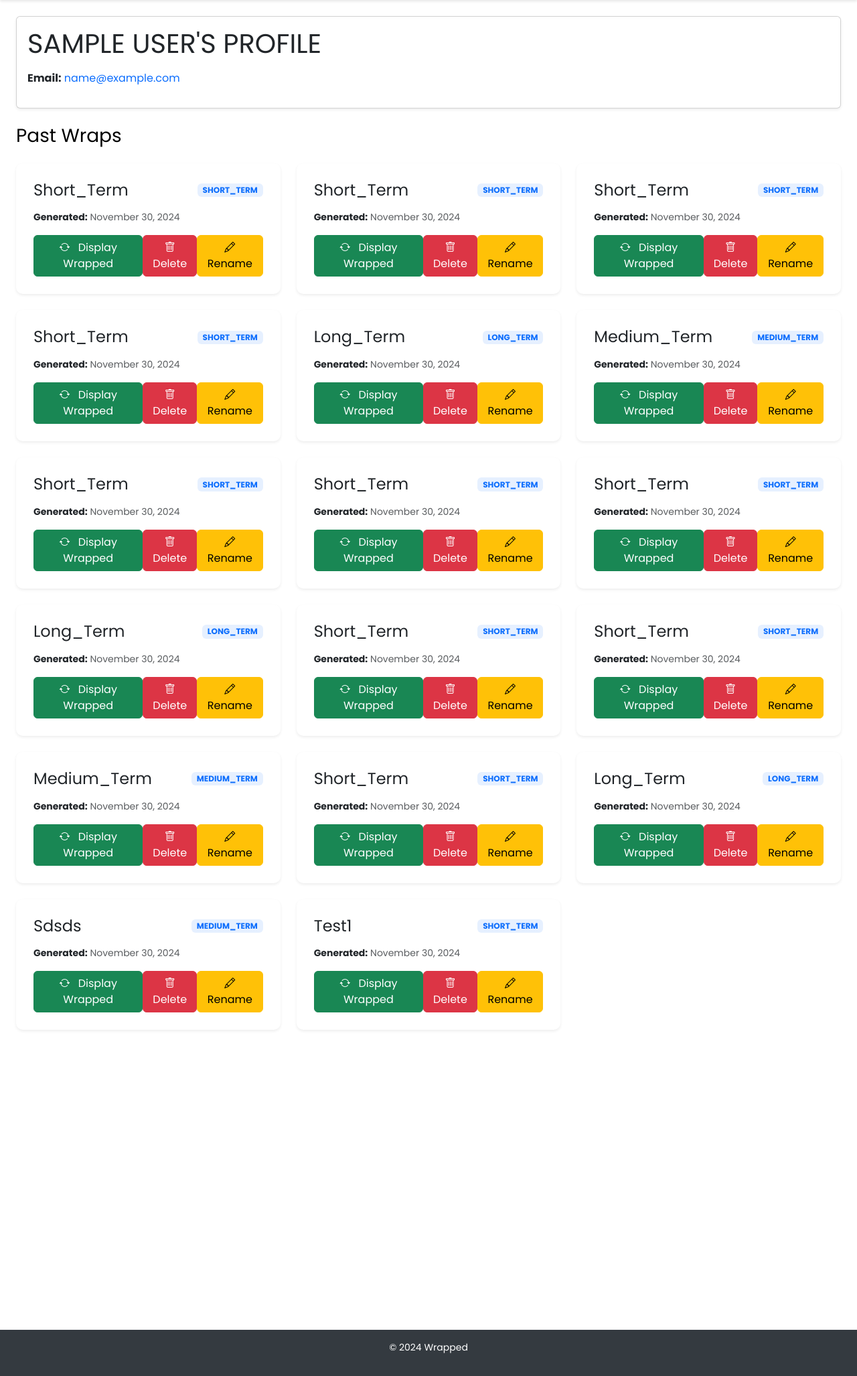
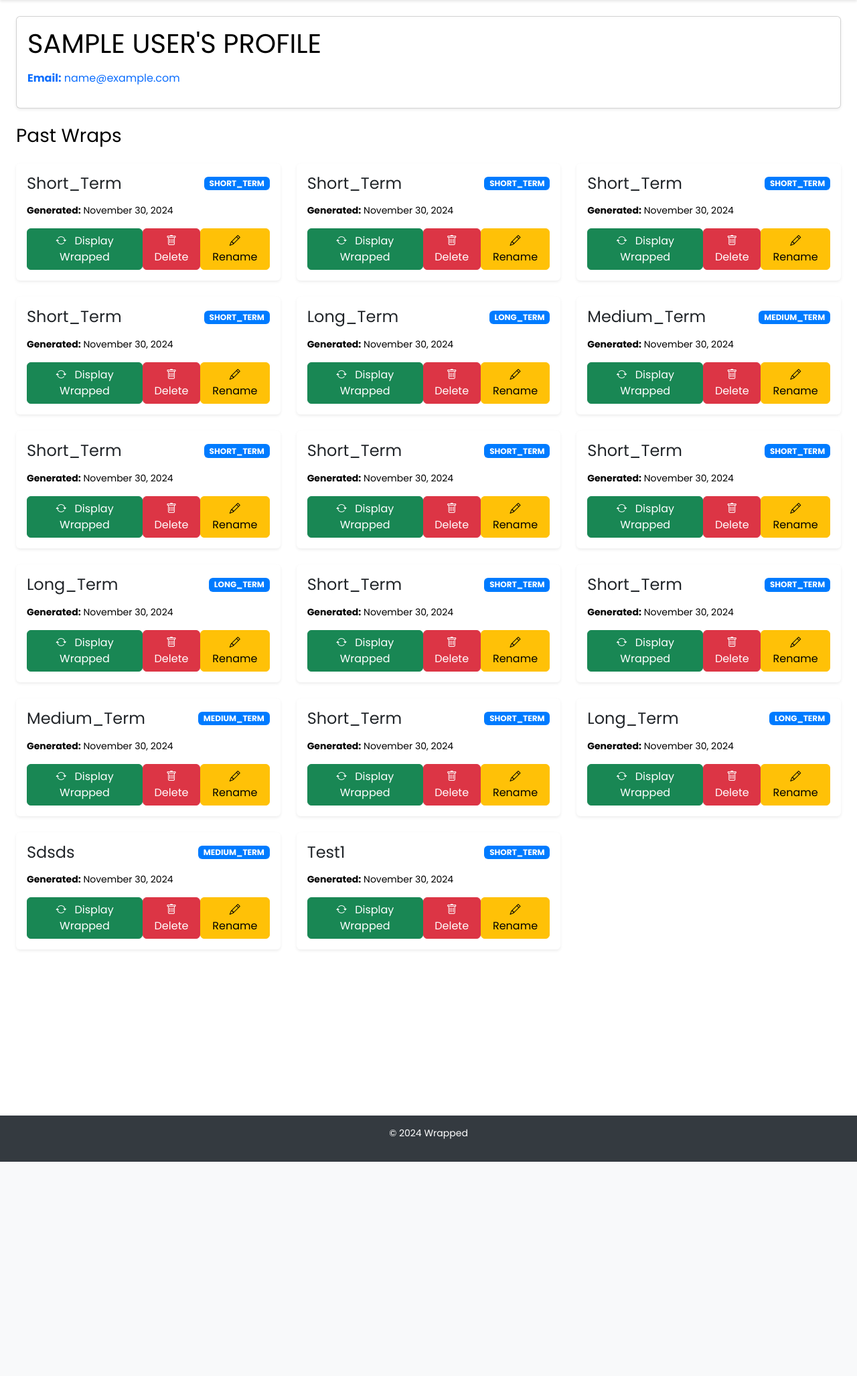
Before and after one commit to Blance5/Spotify-Wrapped, a Django app: template Wrapped_Proj/Wrapped/templates/profile.html in a window 1280 px wide. Shown: the part 68-2123 px from the top of the page at 67% size. After the commit the page ends 1803 px from the top, so only its background shows below. Run offline with Django 5.2, Linux system fonts and the light colour scheme; data comes from the database, SQL or seed files in the repository; both versions use the stored data as it was after the commit; the template is opened without the code that fills it: values that come from a table or form of the project are taken from there, most other values are stand-ins (such as "Sample title", 1, 10 or a date in 2020).

Commit message:
profile page adaptive color

```diff
--- a/Wrapped_Proj/Wrapped/templates/base.html
+++ b/Wrapped_Proj/Wrapped/templates/base.html
@@ -186,6 +186,16 @@
         const toggleIcon = document.getElementById('darkModeToggle');
         const body = document.body;
 
+        // Check saved cookie or system preferences
+        const savedTheme = document.cookie.split('; ').find(row => row.startsWith('theme='));
+        const prefersDark = window.matchMedia('(prefers-color-scheme: dark)').matches;
+
+        if (savedTheme) {
+            body.className = savedTheme.split('=')[1];
+        } else {
+            body.className = prefersDark ? 'dark-mode' : 'light-mode';
+        }
+
         // Set initial icon state
         toggleIcon.textContent = body.classList.contains('dark-mode') ? '🌞' : '🌙';
 
@@ -206,6 +216,7 @@
         });
     });
 </script>
+
     <script src="https://cdn.jsdelivr.net/npm/bootstrap@5.3.0/dist/js/bootstrap.bundle.min.js"></script>
 </body>
 </html>
--- a/Wrapped_Proj/Wrapped/templates/profile.html
+++ b/Wrapped_Proj/Wrapped/templates/profile.html
@@ -10,9 +10,11 @@
                 <div class="card-body">
                     <div class="d-flex align-items-center">
                         <div class="flex-grow-1">
-                            <h2 class="card-title display-6 mb-3">{{ spotify_user_data.profile.display_name }}'s Profile</h2>
+                            <h2 class="card-title display-6 mb-3">
+                                {{ spotify_user_data.profile.display_name }}'s Profile
+                            </h2>
                             <p class="text-muted">
-                                <strong class="text-dark">Email:</strong>
+                                <strong class="text-primary">Email:</strong>
                                 {% if spotify_user_data.profile.email %}
                                     <span class="text-primary">{{ spotify_user_data.profile.email }}</span>
                                 {% else %}
@@ -35,31 +37,27 @@
                         <div class="card h-100 border-0 shadow-sm hover-lift wrap-card">
                             <div class="card-body d-flex flex-column">
                                 <div class="d-flex justify-content-between align-items-center mb-3">
-                                    <h4 class="card-title mb-0 text-dark">
+                                    <h4 class="card-title mb-0">
                                         {{ wrap.display_name|default:wrap.timeframe|title }}
                                     </h4>
-                                    <span class="badge bg-primary bg-opacity-10 text-primary">
+                                    <span class="badge">
                                         {{ wrap.timeframe|upper }}
                                     </span>
                                 </div>
-                                <p class="card-text text-muted small">
-                                    <strong class="text-dark">Generated:</strong>
+                                <p class="card-text small">
+                                    <strong>Generated:</strong>
                                     {{ wrap.generated_on|date:"F j, Y" }}
                                 </p>
                                 <div class="mt-auto d-flex justify-content-between">
-                                    <!-- Button to display the wrap -->
                                     <a href="{% url 'regenerate_past_wrap' wrap.wrap_id %}" class="btn btn-success">
-                                        <i class="bi bi-arrow-repeat me-2"></i>
-                                        Display Wrapped
+                                        <i class="bi bi-arrow-repeat me-2"></i> Display Wrapped
                                     </a>
-                                    <!-- Delete button -->
                                     <form method="post" action="{% url 'delete_wrap' wrap.wrap_id %}" style="display: inline;">
                                         {% csrf_token %}
                                         <button type="submit" class="btn btn-danger">
                                             <i class="bi bi-trash"></i> Delete
                                         </button>
                                     </form>
-                                    <!-- Rename button -->
                                     <button type="button" class="btn btn-warning" data-bs-toggle="modal" data-bs-target="#renameModal{{ wrap.wrap_id }}">
                                         <i class="bi bi-pencil"></i> Rename
                                     </button>
@@ -95,8 +93,7 @@
                 {% empty %}
                     <div class="col-12">
                         <div class="alert alert-info text-center" role="alert">
-                            <i class="bi bi-inbox me-2"></i>
-                            No past wraps available
+                            <i class="bi bi-inbox me-2"></i> No past wraps available
                         </div>
                     </div>
                 {% endfor %}
@@ -104,33 +101,4 @@
         </div>
     </div>
 </div>
-
-<style>
-    /* Custom hover effect for cards */
-    .hover-lift {
-        transition: transform 0.3s ease, box-shadow 0.3s ease;
-    }
-    .hover-lift:hover {
-        transform: translateY(-10px);
-        box-shadow: 0 1rem 3rem rgba(0, 0, 0, .175) !important;
-    }
-
-    /* Add border around each wrap card */
-    .wrap-card {
-        border: 2px solid #007bff; /* Blue border */
-        border-radius: 10px; /* Rounded corners */
-        padding: 10px;
-    }
-
-    /* Ensure content doesn't run into footer */
-    body {
-        display: flex;
-        flex-direction: column;
-        min-height: 100vh;
-    }
-    main {
-        flex: 1;
-        padding-bottom: 100px; /* Additional bottom padding */
-    }
-</style>
 {% endblock %}
--- a/Wrapped_Proj/static/styles.css
+++ b/Wrapped_Proj/static/styles.css
@@ -4,6 +4,135 @@ body {
     margin: 0;
     padding: 0;
 }
+
+/* Define theme variables */
+:root {
+    --bg-light: #ffffff;
+    --bg-dark: #121212;
+    --text-light: #000000;
+    --text-dark: #ffffff;
+    --card-bg-light: #f8f9fa;
+    --card-bg-dark: #1e1e1e;
+    --primary-light: #007bff;
+    --primary-dark: #90caf9;
+}
+
+/* General styling for text colors */
+.card-title,
+.card-text,
+.card h2,
+.card p {
+    color: var(--text-light);
+}
+
+body.dark-mode .card-title,
+body.dark-mode .card-text,
+body.dark-mode .card h2,
+body.dark-mode .card p {
+    color: var(--text-dark);
+}
+
+.modal-content {
+    background-color: var(--card-bg-light);
+    color: var(--text-light);
+}
+
+body.dark-mode .modal-content {
+    background-color: var(--card-bg-dark);
+    color: var(--text-dark);
+}
+
+.modal-content input {
+    background-color: var(--bg-light);
+    color: var(--text-light);
+    border: 1px solid var(--text-light);
+}
+
+body.dark-mode .modal-content input {
+    background-color: var(--bg-dark);
+    color: var(--text-dark);
+    border: 1px solid var(--text-dark);
+}
+
+.modal-footer button {
+    color: var(--text-light);
+}
+
+/* Email text styles */
+.text-muted {
+    color: var(--text-light); /* Default text color in light mode */
+}
+
+body.dark-mode .text-muted {
+    color: var(--text-dark); /* Default text color in dark mode */
+}
+
+.text-dark {
+    color: var(--text-light); /* Ensure dark text switches in light mode */
+}
+
+body.dark-mode .text-dark {
+    color: var(--text-dark); /* Ensure light text switches in dark mode */
+}
+
+/* Badge styles for light and dark mode */
+.badge {
+    color: var(--text-dark); /* Dark text for visibility in light mode */
+    background-color: var(--primary-light); /* Light primary background */
+}
+
+body.dark-mode .badge {
+    color: var(--text-light); /* Light text for visibility in dark mode */
+    background-color: var(--primary-dark); /* Dark primary background */
+}
+
+body.dark-mode .modal-footer button {
+    color: var(--text-dark);
+}
+
+/* Light mode */
+body.light-mode {
+    background-color: var(--bg-light);
+    color: var(--text-light);
+}
+
+/* Email text visibility */
+.text-primary {
+    color: var(--primary-light); /* Light theme primary color */
+}
+
+body.dark-mode .text-primary {
+    color: var(--primary-dark); /* Dark theme primary color */
+}
+
+/* Dark mode */
+body.dark-mode {
+    background-color: var(--bg-dark);
+    color: var(--text-dark);
+}
+
+/* Card styles */
+.card {
+    background-color: var(--card-bg-light);
+    color: var(--text-light);
+}
+
+body.dark-mode .card {
+    background-color: var(--card-bg-dark);
+    color: var(--text-dark);
+}
+
+/* Buttons */
+.btn-primary {
+    background-color: var(--primary-light);
+    color: var(--text-light);
+}
+
+body.dark-mode .btn-primary {
+    background-color: var(--primary-dark);
+    color: var(--text-dark);
+}
+
 
 header {
     background-color: #333;
```
Also changed, not shown: Wrapped_Proj/db.sqlite3. Lines whose indentation alone changed are shown as unchanged.
